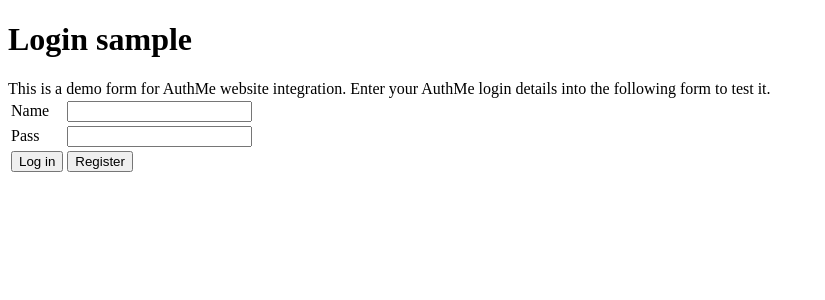
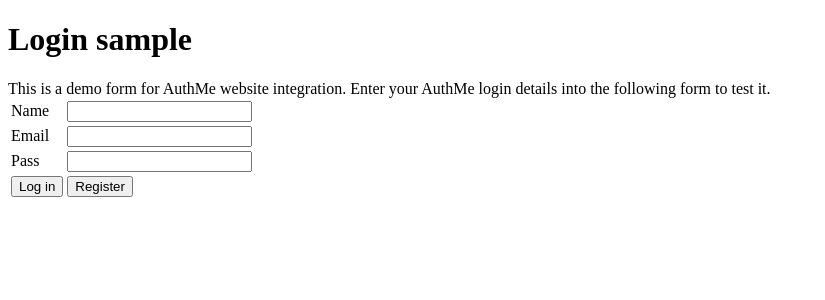
Before and after one commit to AuthMe/AuthMeReloaded, a PHP site: page / in a window 1280 px wide. Shown: the top 300 px of the page, without its empty margins (0-825 px from the left). Run offline with PHP 8.4, Linux system fonts and the light colour scheme.

Commit message:
#1019 Add email field to web integration sample

```diff
--- a/samples/website_integration/AuthMeController.php
+++ b/samples/website_integration/AuthMeController.php
@@ -54,16 +54,18 @@ abstract class AuthMeController {
      *
      * @param string $username the username to register
      * @param string $password the password to associate to the user
+     * @param string $email the email (may be empty)
      * @return bool whether or not the registration was successful
      */
-    function register($username, $password) {
+    function register($username, $password, $email) {
+        $email = $email ? $email : 'your@email.com';
         $mysqli = $this->getAuthmeMySqli();
         if ($mysqli !== null) {
             $hash = $this->hash($password);
-            $stmt = $mysqli->prepare('INSERT INTO ' . self::AUTHME_TABLE . ' (username, realname, password, ip) '
-                . 'VALUES (?, ?, ?, ?)');
+            $stmt = $mysqli->prepare('INSERT INTO ' . self::AUTHME_TABLE . ' (username, realname, password, email, ip) '
+                . 'VALUES (?, ?, ?, ?, ?)');
             $username_low = strtolower($username);
-            $stmt->bind_param('ssss', $username, $username_low, $hash, $_SERVER['REMOTE_ADDR']);
+            $stmt->bind_param('sssss', $username, $username_low, $hash, $email, $_SERVER['REMOTE_ADDR']);
             return $stmt->execute();
         }
         return false;
--- a/samples/website_integration/index.php
+++ b/samples/website_integration/index.php
@@ -22,13 +22,14 @@ $authme_controller = new Sha256();
 $action = get_from_post_or_empty('action');
 $user = get_from_post_or_empty('username');
 $pass = get_from_post_or_empty('password');
+$email = get_from_post_or_empty('email');
 
 $was_successful = false;
 if ($action && $user && $pass) {
     if ($action === 'Log in') {
         $was_successful = process_login($user, $pass, $authme_controller);
     } else if ($action === 'Register') {
-        $was_successful = process_register($user, $pass, $authme_controller);
+        $was_successful = process_register($user, $pass, $email, $authme_controller);
     }
 }
 
@@ -39,6 +40,7 @@ into the following form to test it.
 <form method="post">
  <table>
    <tr><td>Name</td><td><input type="text" value="' . htmlspecialchars($user) . '" name="username" /></td></tr>
+   <tr><td>Email</td><td><input type="text" value="' . htmlspecialchars($email) . '" name="email" /></td></tr>
    <tr><td>Pass</td><td><input type="password" value="' . htmlspecialchars($pass) . '" name="password" /></td></tr>
    <tr>
      <td><input type="submit" name="action" value="Log in" /></td>
@@ -69,12 +71,14 @@ function process_login($user, $pass, AuthMeController $controller) {
 }
 
 // Register logic
-function process_register($user, $pass, AuthMeController $controller) {
+function process_register($user, $pass, $email, AuthMeController $controller) {
     if ($controller->isUserRegistered($user)) {
         echo '<h1>Error</h1> This user already exists.';
+    } else if (!is_email_valid($email)) {
+        echo '<h1>Error</h1> The supplied email is invalid.';
     } else {
         // Note that we don't validate the password or username at all in this demo...
-        $register_success = $controller->register($user, $pass);
+        $register_success = $controller->register($user, $pass, $email);
         if ($register_success) {
             printf('<h1>Welcome, %s!</h1>Thanks for registering', htmlspecialchars($user));
             echo '<br /><a href="index.php">Back to form</a>';
@@ -86,6 +90,12 @@ function process_register($user, $pass, AuthMeController $controller) {
     return false;
 }
 
+function is_email_valid($email) {
+    return trim($email) === ''
+        ? true // accept no email
+        : filter_var($email, FILTER_VALIDATE_EMAIL);
+}
+
 ?>
 
  </body>
```
